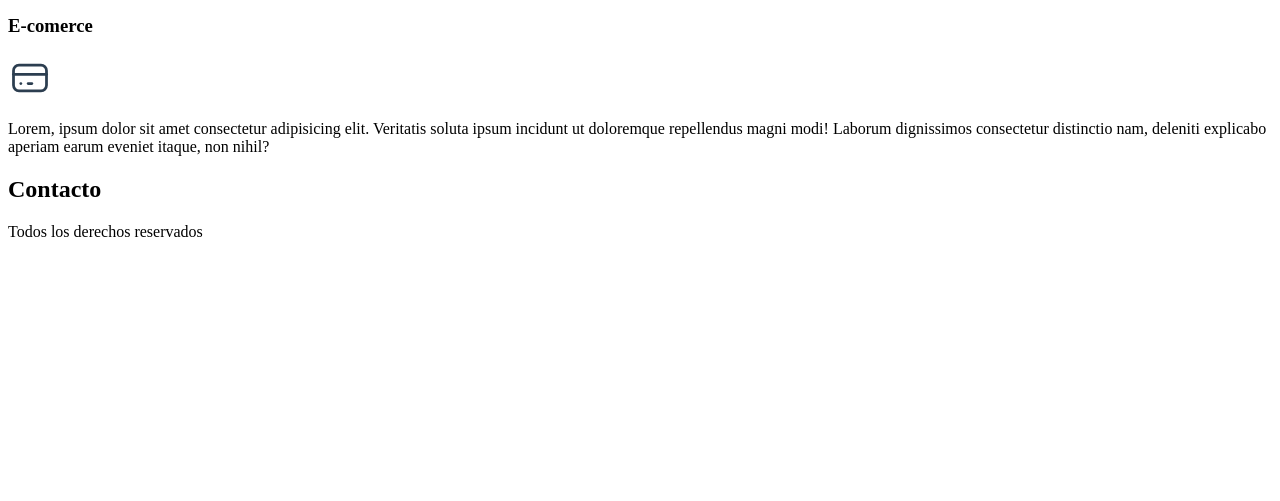
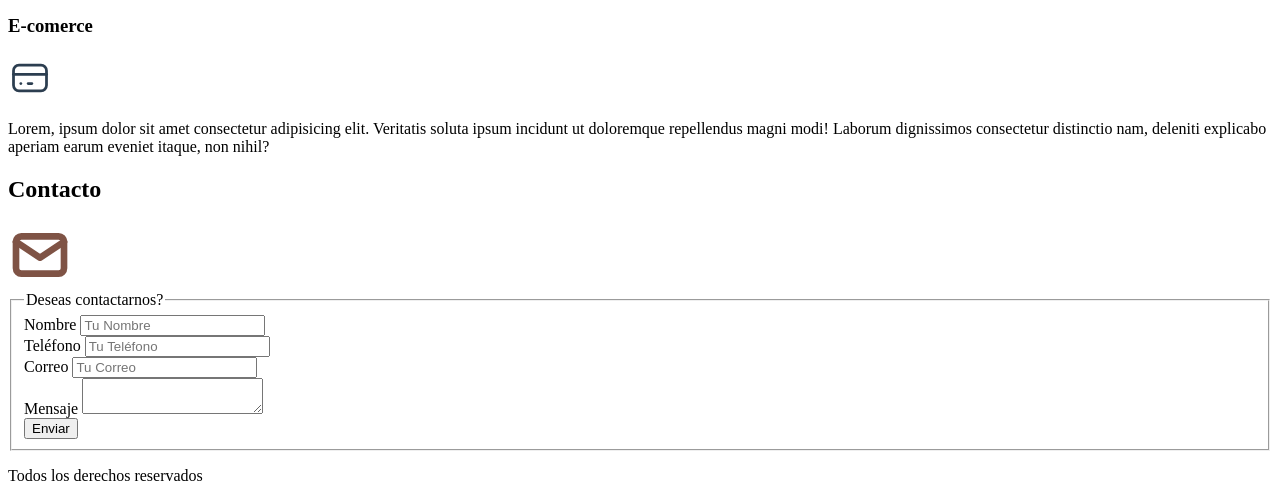
Before and after one commit to Fercho3799/web-portafolio, a plain HTML site: page index.html in a window 1280 px wide. Shown: the part 633-1134 px from the top of the page. Before the commit the page ends 890 px from the top, so only its background shows below. Drawn offline with Linux system fonts and the light colour scheme.

Commit message:
formulario
agregamos formulario a la parte de contáctanos

```diff
--- a/index.html
+++ b/index.html
@@ -78,6 +78,38 @@
     </main>
         <section>
             <h2>Contacto</h2>
+            <svg xmlns="http://www.w3.org/2000/svg" class="icon icon-tabler icon-tabler-mail" width="64" height="64" viewBox="0 0 24 24" stroke-width="2.5" stroke="#7f5345" fill="none" stroke-linecap="round" stroke-linejoin="round">
+                <path stroke="none" d="M0 0h24v24H0z" fill="none"/>
+                <rect x="3" y="5" width="18" height="14" rx="2" />
+                <polyline points="3 7 12 13 21 7" />
+            </svg>
+            <form>
+                <fieldset>
+                    <legend>Deseas contactarnos?</legend>
+
+                    <div class="contenedor">
+                        <div>
+                            <label>Nombre</label>
+                            <input class="input-text" type="text" placeholder="Tu Nombre" required>
+                        </div>
+                        <div>
+                            <label>Teléfono</label>
+                            <input class="input-text" type="tel" placeholder="Tu Teléfono" required>
+                        </div>
+                        <div>
+                            <label>Correo</label>
+                            <input class="input-text" type="email" placeholder="Tu Correo" required>
+                        </div>
+                        <div>
+                            <label>Mensaje</label>
+                            <textarea class="input-text"></textarea>
+                        </div>
+                    </div>
+                    <div>
+                        <input class="boton w-sm-100" type="submit" value="Enviar">
+                    </div>
+                </fieldset>
+            </form>
         </section>
 
         <footer>
```
